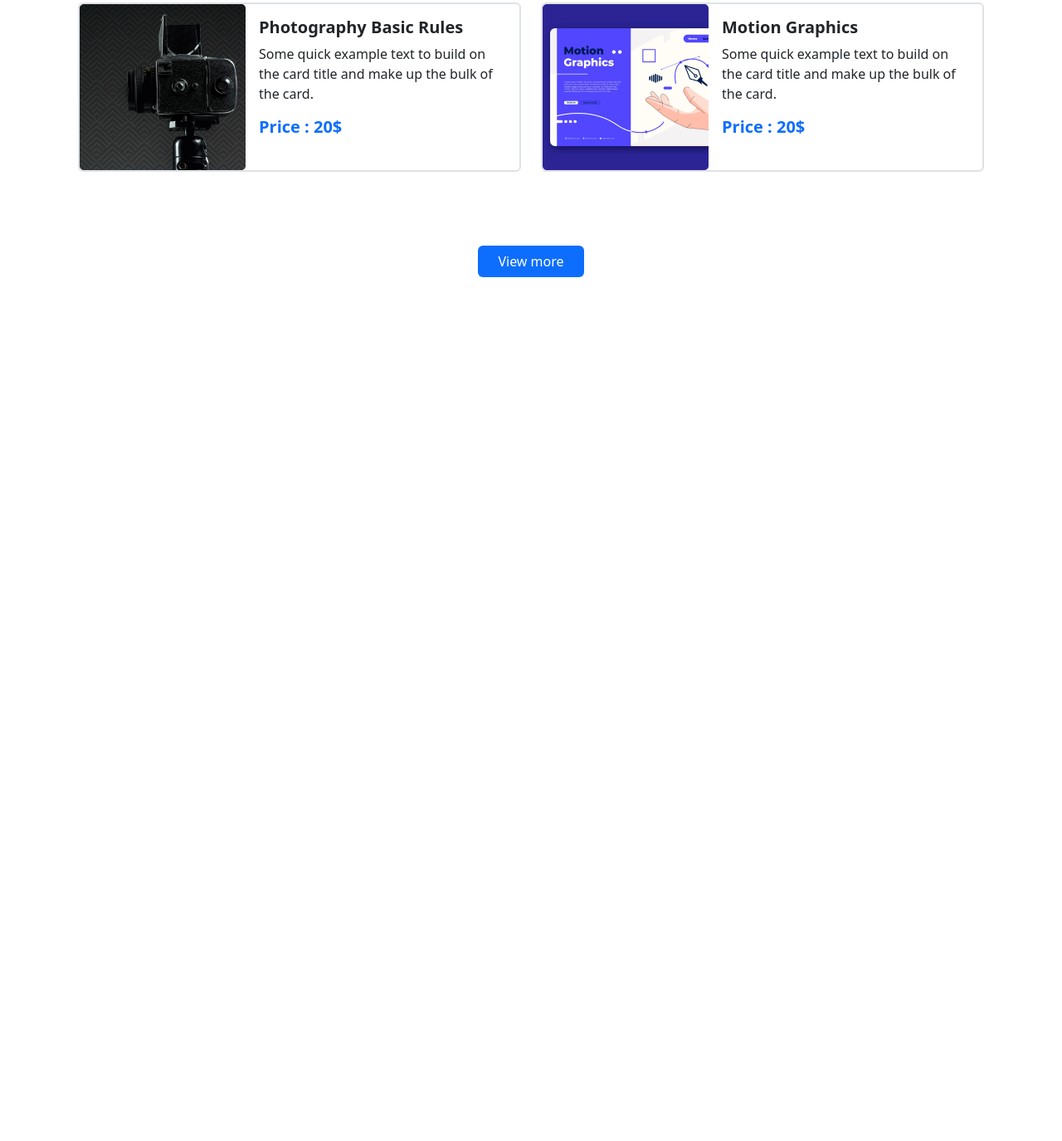
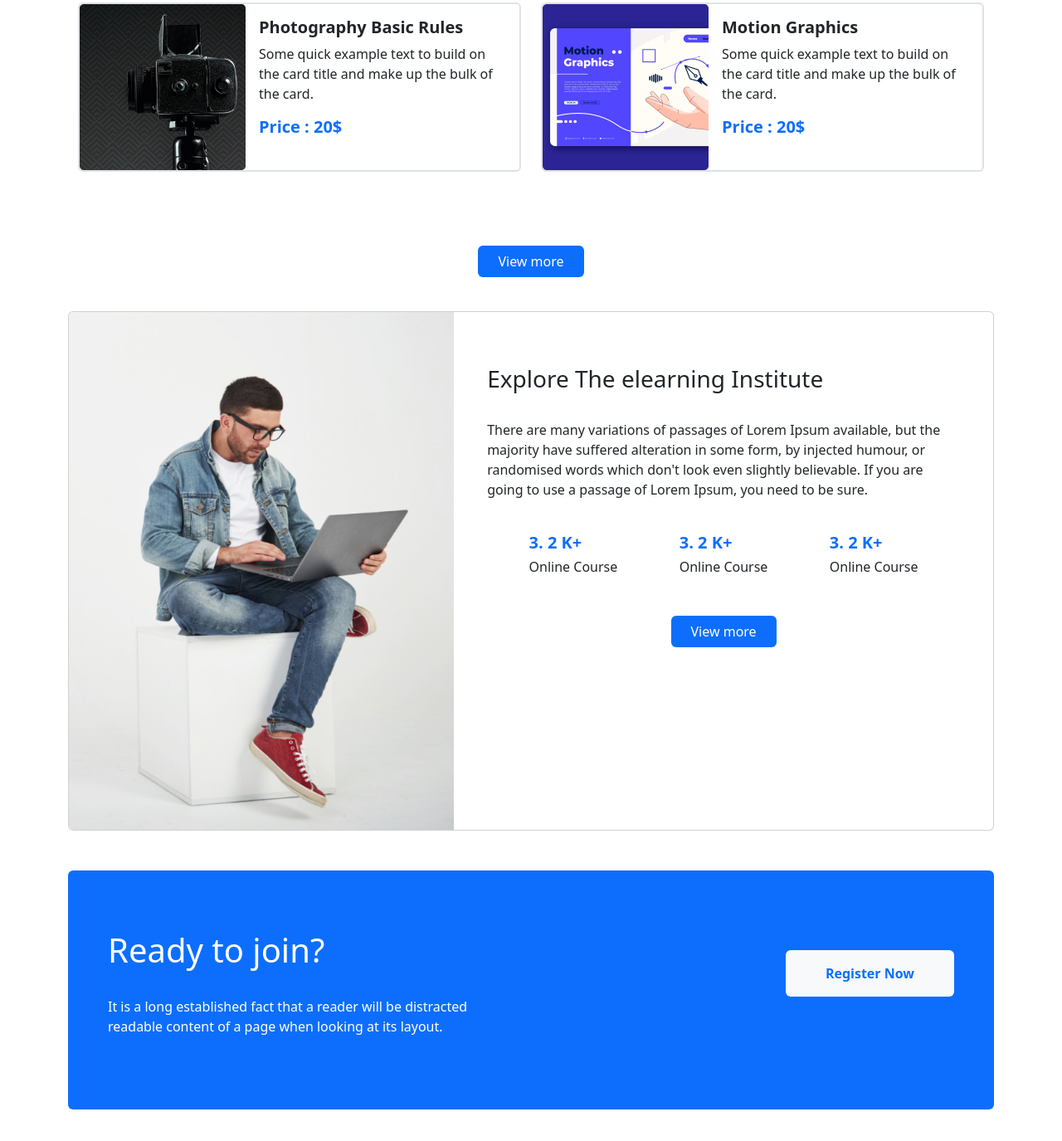
Before and after one commit to hossain-udoy/Edu-Learning, a plain HTML site: page index.html in a window 1280 px wide. Shown: the part 1435-2810 px from the top of the page at 83% size. Before the commit the page ends 1810 px from the top, so only its background shows below. Drawn offline with nearby package versions, Linux system fonts and the light colour scheme.

Commit message:
bonus section and modal section

```diff
--- a/index.html
+++ b/index.html
@@ -242,6 +242,101 @@
         </div>
         <!-- courses area end -->
 
+        <!-- bonus 1 area start -->
+        <div class="card mb-3 d-flex flex-sm-row flex-column ">
+            <div class="row g-0">
+                <div class="col-md-5">
+                    <img src="images/working.png" class="img-fluid rounded-start" alt="...">
+                </div>
+                <div class="col-md-7 d-flex flex-column  align-items-center">
+                    <div class="card-body ">
+                        <h3 class="card-title mt-lg-5  px-lg-4">Explore The elearning
+                            Institute</h3>
+                        <p class="card-text pt-4 py-4 px-4 flex-wrap">There are many variations of passages of Lorem
+                            Ipsum
+                            available,
+                            but
+                            the
+                            majority have suffered alteration in some form, by injected humour, or
+                            randomised words which don't look even slightly believable. If you are going
+                            to use a passage of Lorem Ipsum, you need to be sure. </p>
+                        <div class="d-flex justify-content-evenly">
+                            <div class="d-flex flex-column">
+                                <h5 class="text-primary fw-bold">3.
+                                    2
+                                    K+</h5>
+                                <h6>Online Course</h6>
+                            </div>
+                            <div class="d-flex flex-column">
+                                <h5 class="text-primary fw-bold">3.
+                                    2
+                                    K+</h5>
+                                <h6>Online Course</h6>
+                            </div>
+                            <div class="d-flex flex-column">
+                                <h5 class="text-primary fw-bold">3.
+                                    2
+                                    K+</h5>
+                                <h6>Online Course</h6>
+                            </div>
+                        </div>
+                        <div class="text-center d-md-block d-lg-block mt-5">
+                            <a href="" class="text-decoration-none rounded bg-primary text-white py-2 px-4"> View
+                                more</a>
+                        </div>
+
+                    </div>
+                </div>
+            </div>
+        </div>
+        <!-- bonus 1 area end -->
+
+        <!-- subscription area start -->
+
+        <section class="bg-primary rounded py-5 px-5 mt-5 mb-5">
+            <div class="d-flex justify-content-between flex-md-row text-md-start text-center flex-column py-4">
+                <div class="text-white">
+                    <h1>Ready to join?</h1> <br>
+                    <p>It is a long established fact that a reader will be distracted <br> readable content of a
+                        page
+                        when looking at its layout.</p>
+                </div>
+                <div class="pt-4">
+
+                    <!-- Button of modal -->
+                    <a class="text-decoration-none py-3 px-5 d-inline-block bg-light text-primary fw-bold rounded"
+                        data-bs-toggle="modal" data-bs-target="#exampleModal" href="#">Register Now
+                    </a>
+
+
+                    <!-- Modal -->
+                    <div class="modal fade" id="exampleModal" tabindex="-1" aria-labelledby="exampleModalLabel"
+                        aria-hidden="true">
+                        <div class="modal-dialog">
+                            <div class="modal-content">
+                                <div class="modal-header">
+                                    <h5 class="modal-title" id="exampleModalLabel">Modal title</h5>
+                                    <button type="button" class="btn-close" data-bs-dismiss="modal"
+                                        aria-label="Close"></button>
+                                </div>
+                                <div class="modal-body">
+                                    It is a long established fact that a reader will be distracted by the
+                                    readable content of a page when looking at its layout.
+                                </div>
+                                <div class="modal-footer">
+                                    <button type="button" class="btn btn-secondary"
+                                        data-bs-dismiss="modal">Close</button>
+                                    <button type="button" class="btn btn-primary">Save changes</button>
+                                </div>
+                            </div>
+                        </div>
+                    </div>
+                </div>
+            </div>
+        </section>
+
+        <!-- subscription area end -->
+
 
 
         <script src="https://cdn.jsdelivr.net/npm/bootstrap@5.2.0/dist/js/bootstrap.bundle.min.js"
```
